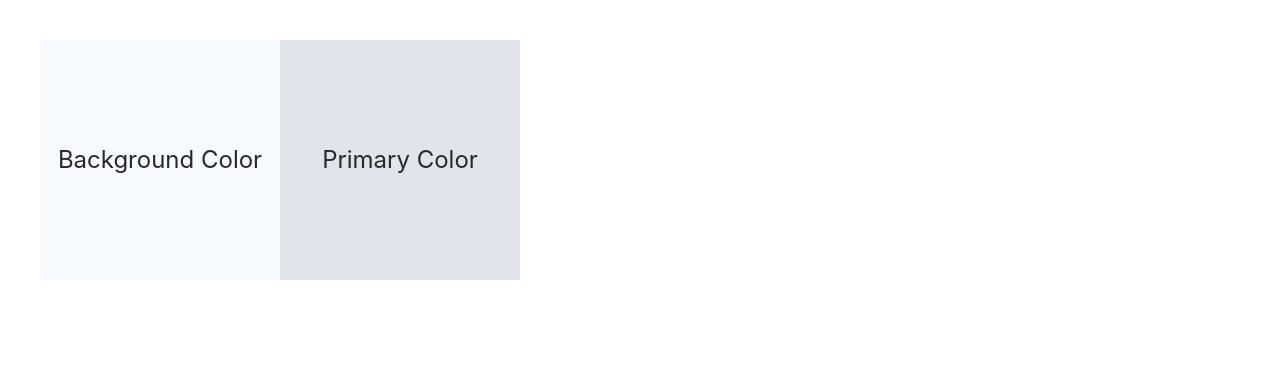
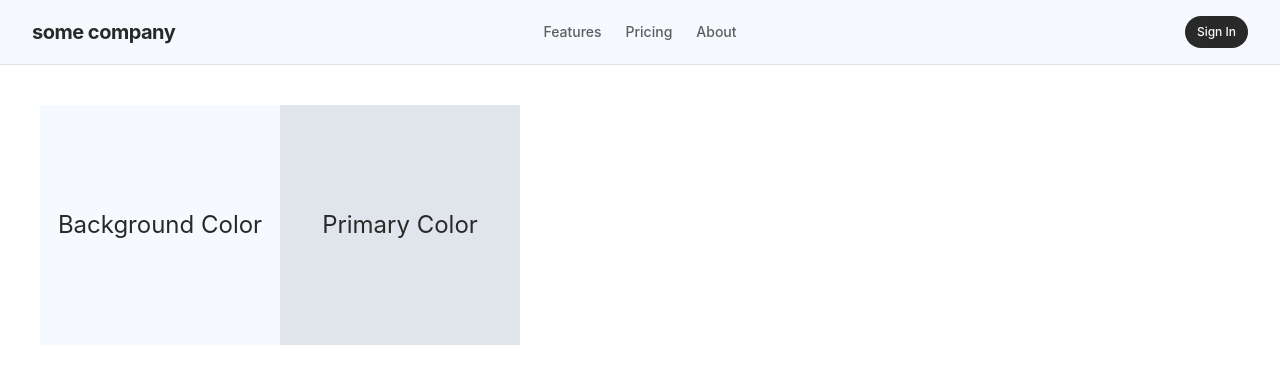
Before and after one commit to Robin-code01/saasy_baka, a Next.js app in the folder frontend/: page / in a window 1280 px wide. Shown: the top 384 px of the page. Built offline with nearby package versions, Linux system fonts and the light colour scheme.

Commit message:
added like a header or something

```diff
--- a/frontend/src/app/page.tsx
+++ b/frontend/src/app/page.tsx
@@ -1,8 +1,10 @@
-import Image from "next/image";
+import { Header } from "@/components/layout/landing-header/header";
 
 export default function Home() {
   return (
     <>
+      <Header companyName="some company" />
+      <main className="flex-1">
         <div className="my-10 mx-10 flex">
           <div className="flex items-center justify-center h-60 aspect-square bg-background">
             <p className="text-2xl text-foreground">Background Color</p>
@@ -11,6 +13,7 @@ export default function Home() {
             <p className="text-2xl text-foreground">Primary Color</p>
           </div>
         </div>
+      </main>
     </>
   );
 }
--- a/frontend/src/components/layout/landing-header/header.tsx
+++ b/frontend/src/components/layout/landing-header/header.tsx
@@ -0,0 +1,114 @@
+"use client";
+
+import * as React from "react";
+import Link from "next/link";
+import { Button } from "@/components/ui/button";
+import cn from "@/utils/cn";
+
+export interface HeaderProps {
+  /** Placeholder or custom company name */
+  companyName?: string;
+  /** Controlled signed-in state (optional) */
+  isSignedIn?: boolean;
+  /** Callback fired when user clicks Sign In */
+  onSignIn?: () => void;
+  /** Callback fired when user clicks Sign Out */
+  onSignOut?: () => void;
+  /** Additional styling classes */
+  className?: string;
+}
+
+export function Header({
+  companyName = "Company Name",
+  isSignedIn: controlledIsSignedIn,
+  onSignIn,
+  onSignOut,
+  className,
+}: HeaderProps) {
+  // Support both uncontrolled (internal demo state) and controlled props
+  const [internalIsSignedIn, setInternalIsSignedIn] = React.useState(false);
+
+  const isControlled = controlledIsSignedIn !== undefined;
+  const signedIn = isControlled ? controlledIsSignedIn : internalIsSignedIn;
+
+  const handleAuthToggle = () => {
+    if (signedIn) {
+      onSignOut?.();
+    } else {
+      onSignIn?.();
+    }
+
+    if (!isControlled) {
+      setInternalIsSignedIn((prev) => !prev);
+    }
+  };
+
+  return (
+    <header
+      className={cn(
+        "sticky top-0 z-50 w-full border-b border-border bg-background/90 backdrop-blur-md transition-colors",
+        className
+      )}
+    >
+      {/* Added 'relative' so the nav can center relative to this container */}
+      <div className="relative mx-auto flex h-16 max-w-7xl items-center justify-between px-4 sm:px-6 lg:px-8">
+        {/* Company Name */}
+        <Link href="/" className="group flex items-center gap-2.5">
+          <span className="text-xl font-bold tracking-tight text-foreground">
+            {companyName}
+          </span>
+        </Link>
+
+        {/* Navigation Links: Absolutely centered so it NEVER shifts */}
+        <nav className="absolute left-1/2 top-1/2 hidden -translate-x-1/2 -translate-y-1/2 items-center gap-6 text-sm font-medium text-foreground/75 md:flex">
+          <Link href="#features" className="transition-colors hover:text-foreground">
+            Features
+          </Link>
+          <Link href="#pricing" className="transition-colors hover:text-foreground">
+            Pricing
+          </Link>
+          <Link href="#about" className="transition-colors hover:text-foreground">
+            About
+          </Link>
+        </nav>
+
+        {/* Auth Button */}
+        <div className="flex items-center gap-3">
+          {signedIn ? (
+            <div className="flex items-center gap-3">
+              {/* Optional user indicator shown when logged in */}
+              <div className="hidden items-center gap-2 text-sm text-foreground/80 sm:flex">
+                <span className="flex h-8 w-8 items-center justify-center rounded-full bg-lightgrey text-xs font-semibold text-foreground">
+                  U
+                </span>
+                <span className="max-w-[150px] truncate text-xs font-medium">
+                  user@example.com
+                </span>
+              </div>
+              <Button
+                variant="outline"
+                size="sm"
+                onClick={handleAuthToggle}
+                className="hover:bg-lightgrey transition-colors"
+              >
+                Sign Out
+              </Button>
+            </div>
+          ) : (
+            <Button
+              variant="login"
+              size="sm"
+              onClick={handleAuthToggle}
+              className="hover:opacity-90 transition-opacity"
+            >
+              Sign In
+            </Button>
+          )}
+        </div>
+      </div>
+    </header>
+  );
+}
+
+export { Header as LandingHeader };
+export default Header;
```
Lines whose indentation alone changed are shown as unchanged.
